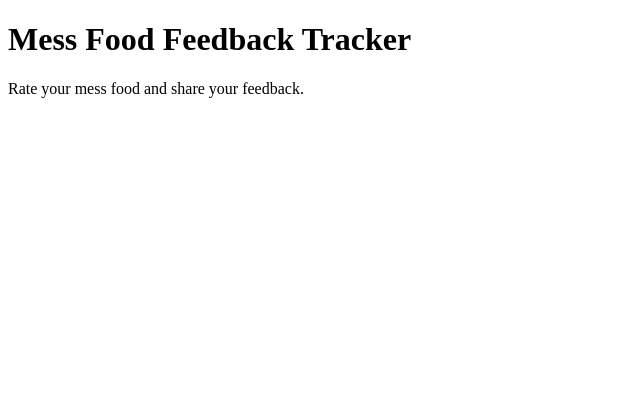
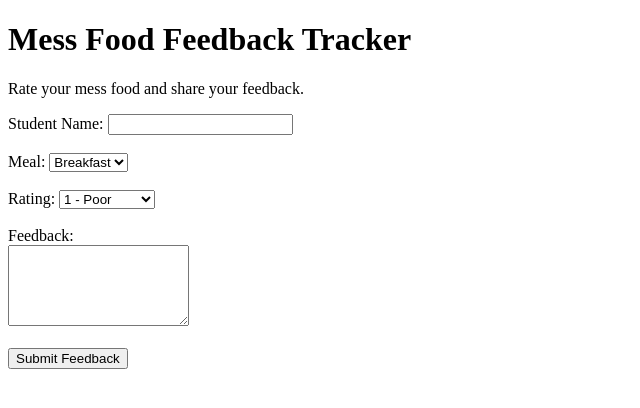
Before and after one commit to amrudhsudheerbabu-code/Mess-Food-Feedback-Tracke, a website: page public/index.html in a window 1280 px wide. Shown: the whole page, without its empty margins (0-640 px from the left). Drawn offline with Linux system fonts and the light colour scheme.

Commit message:
feat: add student feedback submission form

```diff
--- a/public/index.html
+++ b/public/index.html
@@ -7,6 +7,50 @@
 </head>
 <body>
   <h1>Mess Food Feedback Tracker</h1>
+
   <p>Rate your mess food and share your feedback.</p>
+
+  <form method="POST" action="/feedback">
+    <label>
+      Student Name:
+      <input type="text" name="student" required>
+    </label>
+
+    <br><br>
+
+    <label>
+      Meal:
+      <select name="meal" required>
+        <option value="breakfast">Breakfast</option>
+        <option value="lunch">Lunch</option>
+        <option value="dinner">Dinner</option>
+      </select>
+    </label>
+
+    <br><br>
+
+    <label>
+      Rating:
+      <select name="rating" required>
+        <option value="1">1 - Poor</option>
+        <option value="2">2 - Fair</option>
+        <option value="3">3 - Average</option>
+        <option value="4">4 - Good</option>
+        <option value="5">5 - Excellent</option>
+      </select>
+    </label>
+
+    <br><br>
+
+    <label>
+      Feedback:
+      <br>
+      <textarea name="comment" rows="5" required></textarea>
+    </label>
+
+    <br><br>
+
+    <button type="submit">Submit Feedback</button>
+  </form>
 </body>
 </html>
```
